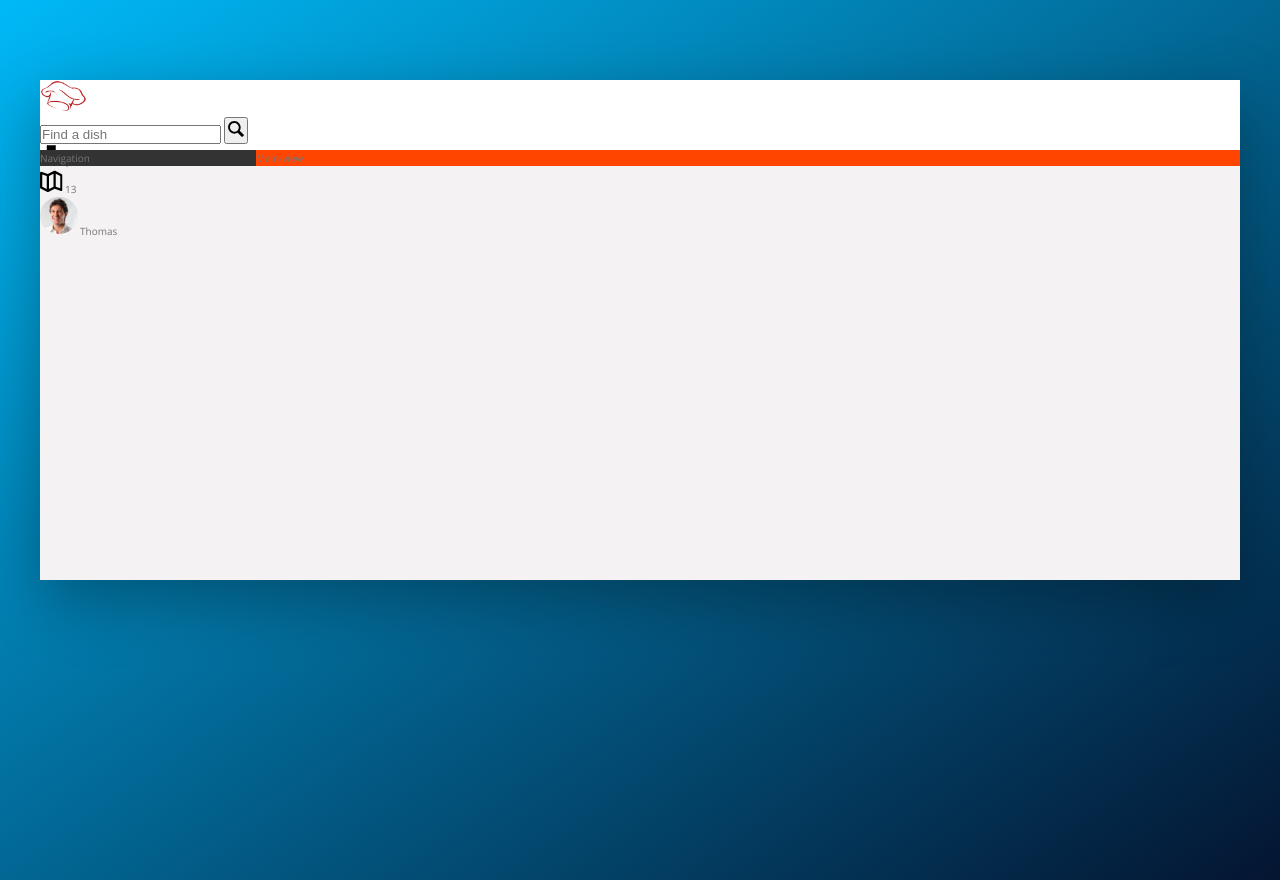
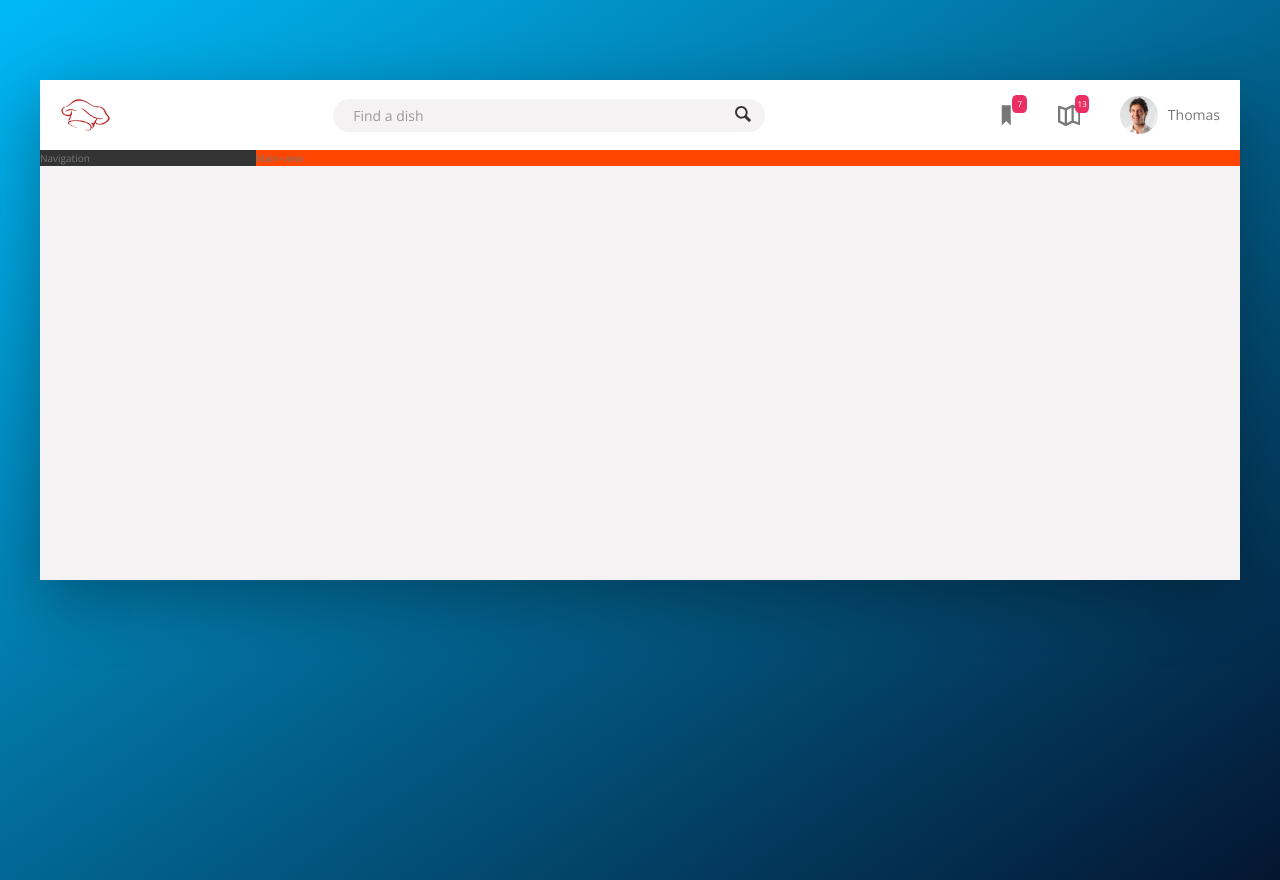
Before and after one commit to Bresdersh/Ravioli, a website: page index.html in a window 1280 px wide. Drawn offline with nearby package versions, Linux system fonts and the light colour scheme.

Commit message:
Version 0.2

```diff
--- a/sass/abstracts/_variables.scss
+++ b/sass/abstracts/_variables.scss
@@ -3,8 +3,13 @@
 $color-black: #000000;
 
 $color-grey-light: #F4F2F2;
+$color-grey-light-1: #D3D3D3;
+$color-grey-light-2: #F0EEEE;
+$color-grey-light-3: #999999;
 $color-grey-dark: #777777;
 $color-grey-dark-1: #333333;
 
 $color-light-blue: #00B9F7;
 $color-dark-blue: #041531;
+
+$color-pink: #EB2F64;
--- a/sass/layout/_header.scss
+++ b/sass/layout/_header.scss
@@ -1,28 +1,72 @@
 // Header
 .page-header {
     height: 7rem;
+    font-size: 1.4rem;
     border-bottom: $color-grey-dark;
     background-color: $color-white;
+
+    display: flex;
+    justify-content: space-between;
+    align-items: center;
 }
 
 // Logo
 .logo {
-    height: 3.25rem;
+    margin-left: 2rem;
+    height: 3.5rem;
 }
 
 // Search
 .search {
+    flex: 0 0 40%;
+    display: flex;
+    align-items: center;
+    justify-content: center;
 
     &__input {
+        margin-right: -3.25rem;
+        padding: .7rem 2rem;
+        width: 90%;
+        font-family: inherit;
+        font-size: inherit;
+        border: none;
+        border-radius: 6.25rem;
+        background-color: $color-grey-light;
+        color: inherit;
+        transition: all .2s;
 
+        &:focus {
+            width: 100%;
+            outline: none;
+            background-color: $color-grey-light-2;
+        }
+
+        &::-webkit-input-placeholder {
+            font-weight: 100;
+            color: $color-grey-light-3;
+        }
+    }
+
+    &__input:focus + &__button {
+        background-color: $color-grey-light-2;
     }
 
     &__button {
+        border: none;
+        background-color: $color-grey-light;
 
+        &:focus {
+            outline: none;
+        }
+
+        &:active {
+            transform: translateY(.2rem);
+        }
     }
 
     &__icon {
         height: 2rem;
         width: 2rem;
+        fill: $color-grey-dark-1;
     }
 }
--- a/sass/layout/_navigation.scss
+++ b/sass/layout/_navigation.scss
@@ -1,26 +1,53 @@
 // User-navigation
 .user-nav {
+    display: flex;
+    align-items: center;
+
+    align-self: stretch;
+
+    & > * {
+        cursor: pointer;
+        padding: 0 2rem;
+        height: 100%;
+
+        display: flex;
+        align-items: center;
+    }
+
+    & > *:hover {
+        background-color: $color-grey-light-2;
+    }
 
     &__icon-box {
-
+        position: relative;
     }
 
     &__icon {
         height: 2.25rem;
         width: 2.25rem;
+        fill: $color-grey-dark;
     }
 
     &__circle {
+        height: 1.80rem;
+        width: 1.80em;
+        font-size: .8rem;
+        border-radius: 30%;
+        background-color: $color-pink;
+        color: $color-white;
+        position: absolute;
+        top: 1.5rem;
+        right: 1.1rem;
 
+        display: flex;
+        justify-content: center;
+        align-items: center;
     }
 
     &__user-photo {
+        margin-right: 1rem;
         height: 3.75rem;
         border-radius: 50%;
-    }
-
-    &__user-name {
-
     }
 }
 
```
Also changed, not shown: index.html (+1 -0 lines), css/style.css.
